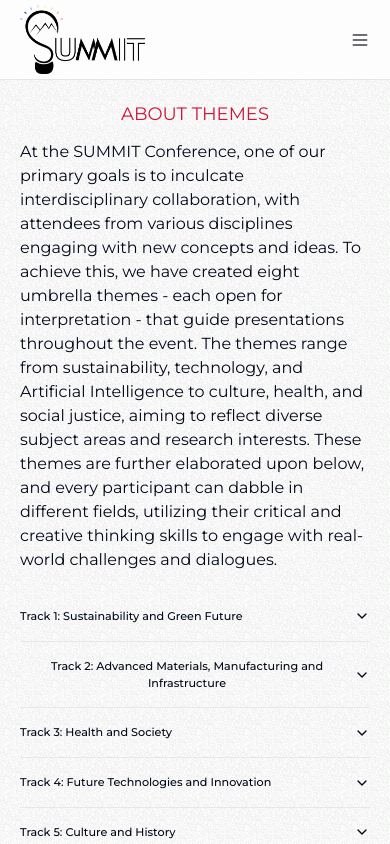
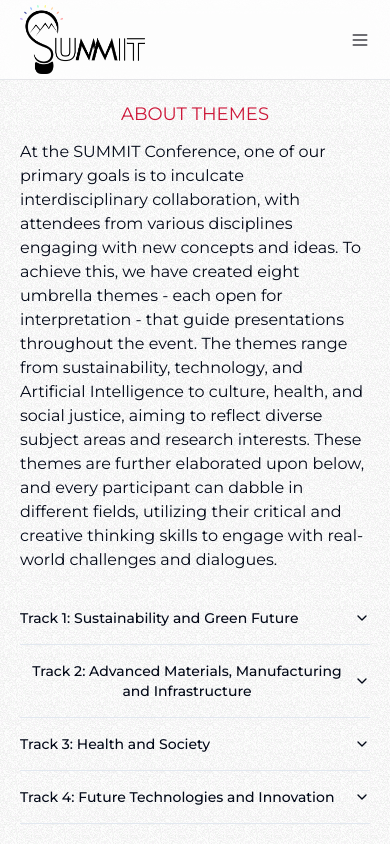
Before and after one commit to Narayana212/event-conf, a Next.js app: page /themes in a window 390 px wide. Shown: the top 844 px of the page. Built offline with nearby package versions, Linux system fonts and the light colour scheme.

Commit message:
final changes

```diff
--- a/src/components/theme-acc.tsx
+++ b/src/components/theme-acc.tsx
@@ -14,7 +14,7 @@ export function ThemeAcc() {
     <Accordion type="single" collapsible className="w-full pt-5 pb-5">
     {trackData.map((track, index) => (
       <AccordionItem key={`item-${index + 1}`} value={`item-${index + 1}`}>
-        <AccordionTrigger className="text-[0.7rem] md:text-base">{track.title}</AccordionTrigger>
+        <AccordionTrigger className="text-sm md:text-base">{track.title}</AccordionTrigger>
         <AccordionContent>{track.content}</AccordionContent>
       </AccordionItem>
     ))}
```
